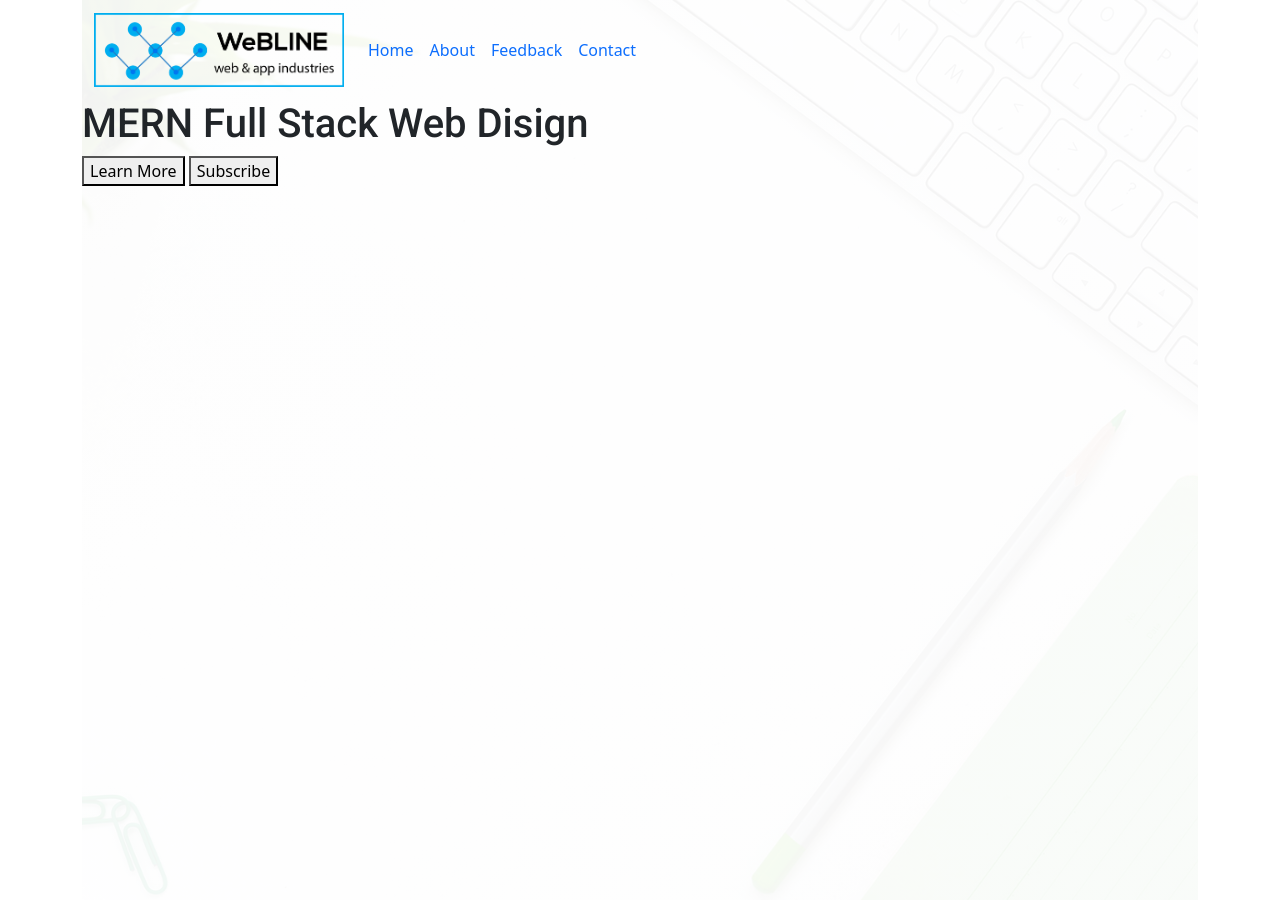
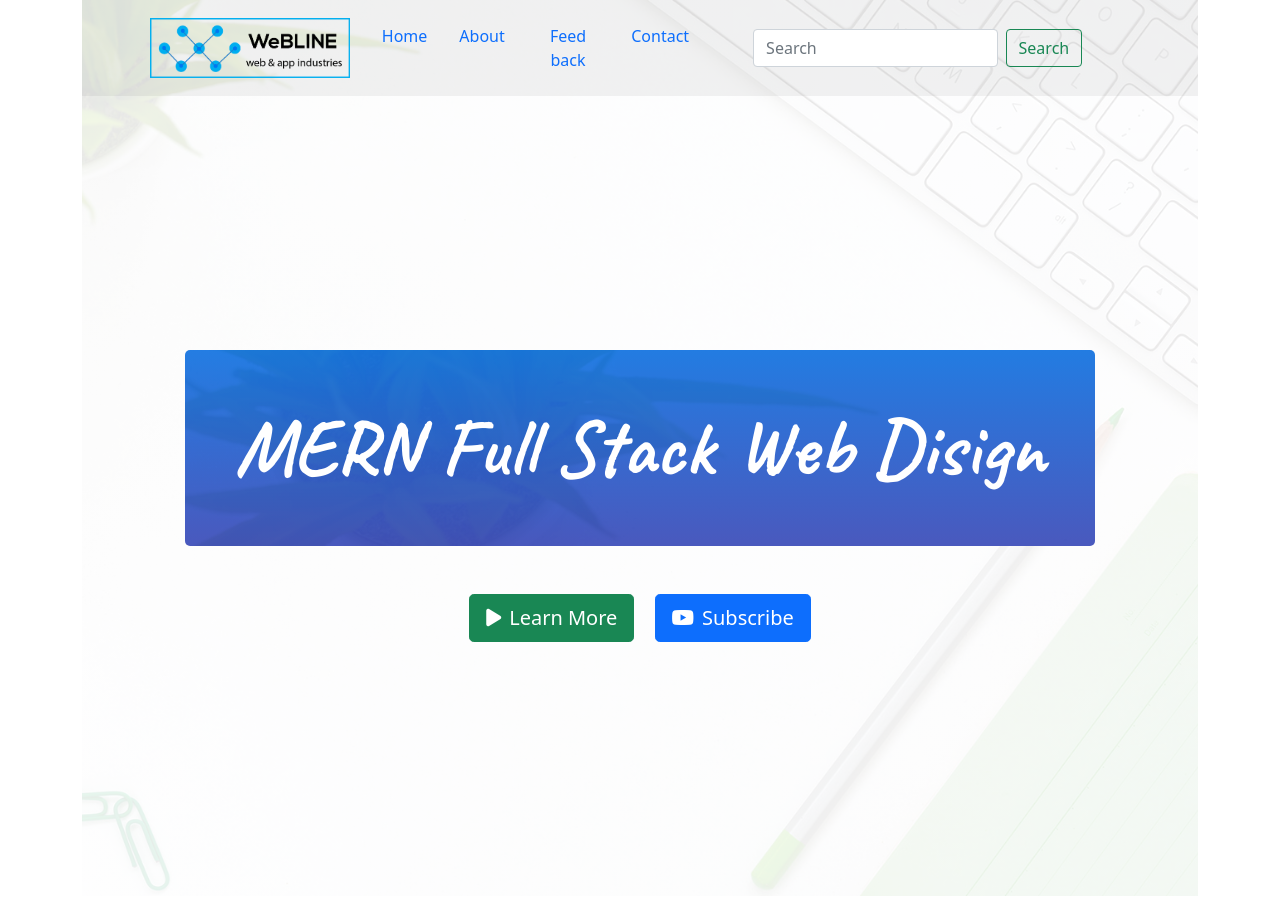
Before and after one commit to Sajomkhan/Practic, a plain HTML site: page bootstrap-project/index.html in a window 1280 px wide. Drawn offline with nearby package versions, Linux system fonts and the light colour scheme; a web font is replaced by a local one.

Commit message:
header part completd

```diff
--- a/bootstrap-project/index.css
+++ b/bootstrap-project/index.css
@@ -13,10 +13,38 @@ h1,h2,h3,h4,h5,h6{
   font-family: 'Roboto', sans-serif;
 }
 
+/* Navbar section */
+
+.navbar{
+  padding: 1% 5%;
+  background-color: rgba(0,0,0,0.05);
+}
+
+.navbar-collapse{
+  margin-right: 20px;;
+}
+
+.navbar-brand img{
+  width: 200px;
+}
+
+.nav-link{
+  margin: 8px;
+  border-radius: 5px;
+  transition: .4s;
+}
+
+.nav-link:hover{
+  background-color: rgb(193, 194, 194);
+  /* transform: scale(1.1); */
+}
+
+/* Header section */
+
 header{
   /* background-image: url("/assets/images/resister-img.jpg"); */
-  background-image: linear-gradient(rgba(255, 255, 255, 0.95),
-            rgba(255, 255, 255, 0.95)), url("/assets/images/resister-img.jpg");
+  background-image: linear-gradient(rgba(255, 255, 255, 0.9),
+            rgba(255, 255, 255, 0.9)), url("/assets/images/resister-img.jpg");
   background-position: center;
   background-attachment: fixed;
   background-repeat: no-repeat;
@@ -27,10 +55,14 @@ header{
   height: 100vh;
 }
 
-.navbar-brand img{
-  width: 250px;
+#banner h1{
+  font-family: 'Caveat', cursive;
+  font-size: 5rem;
+  font-weight: bold;
+  color: rgb(176, 142, 57);
+  background-image: linear-gradient(rgba(24, 118, 225, 0.95),
+            rgba(65, 81, 187, 0.95)), url("/assets/images/resister-img.jpg");
+  color: white;
+  padding: 50px;
+  border-radius: 5px;
 }
-/*
-.navstyle{
-  margin: 0 auto;
-} */
--- a/bootstrap-project/index.html
+++ b/bootstrap-project/index.html
@@ -1,18 +1,21 @@
-
 <!DOCTYPE html>
 <html lang="en">
+
 <head>
   <meta charset="UTF-8">
   <meta http-equiv="X-UA-Compatible" content="IE=edge">
   <meta name="viewport" content="width=device-width, initial-scale=1.0">
   <!-- fontawesom -->
-  <link rel="stylesheet" href="https://cdnjs.cloudflare.com/ajax/libs/font-awesome/6.2.1/css/all.min.css" integrity="sha512-MV7K8+y+gLIBoVD59lQIYicR65iaqukzvf/nwasF0nqhPay5w/9lJmVM2hMDcnK1OnMGCdVK+iQrJ7lzPJQd1w==" crossorigin="anonymous" referrerpolicy="no-referrer" />
+  <link rel="stylesheet" href="https://cdnjs.cloudflare.com/ajax/libs/font-awesome/6.2.1/css/all.min.css"
+    integrity="sha512-MV7K8+y+gLIBoVD59lQIYicR65iaqukzvf/nwasF0nqhPay5w/9lJmVM2hMDcnK1OnMGCdVK+iQrJ7lzPJQd1w=="
+    crossorigin="anonymous" referrerpolicy="no-referrer" />
   <!-- gootle Font -->
-  <link href="https://fonts.googleapis.com/css2?family=Brygada+1918:ital,wght@1,400;1,500;1,600&family=Montserrat:ital,wght@0,300;0,400;0,500;0,600;1,300;1,400;1,500;1,600&family=Roboto:ital,wght@0,100;0,300;0,400;0,500;0,700;0,900;1,100;1,300;1,400;1,500;1,700&family=Satisfy&family=Sevillana&family=Style+Script&family=Varela&family=Varela+Round&display=swap" rel="stylesheet">
+  <link href="https://fonts.googleapis.com/css2?family=Caveat:wght@600;700&family=Montserrat:ital,wght@0,300;0,400;0,500;0,600;1,300;1,400;1,500;1,600&family=Roboto:ital,wght@0,100;0,300;0,400;0,500;0,700;0,900;1,100;1,300;1,400;1,500;1,700&family=Satisfy&family=Varela&family=Varela+Round&display=swap" rel="stylesheet">
   <!-- CSS file link -->
   <link rel="stylesheet" href="index.css">
   <!-- Bootstrap -->
-  <link href="https://cdn.jsdelivr.net/npm/bootstrap@5.0.2/dist/css/bootstrap.min.css" rel="stylesheet" integrity="sha384-EVSTQN3/azprG1Anm3QDgpJLIm9Nao0Yz1ztcQTwFspd3yD65VohhpuuCOmLASjC" crossorigin="anonymous">
+  <link href="https://cdn.jsdelivr.net/npm/bootstrap@5.0.2/dist/css/bootstrap.min.css" rel="stylesheet"
+    integrity="sha384-EVSTQN3/azprG1Anm3QDgpJLIm9Nao0Yz1ztcQTwFspd3yD65VohhpuuCOmLASjC" crossorigin="anonymous">
 
   <title>Bootstrap</title>
   <link rel="icon" type="image/x-icon" href="/assets/logo/favicon-dot-v-png.png">
@@ -21,52 +24,63 @@
 <body>
   <div class="container">
     <header>
-        <nav class="navbar navbar-expand-sm">
+      <nav class="navbar navbar-expand-lg">
         <div class="container-fluid">
+<!-- brand-logo -->
           <a class="navbar-brand" href="#">
             <img src="/assets/logo/logo-dot-v-png.png" alt="logo">
           </a>
-            <button class="navbar-toggler" type="button" data-bs-toggle="collapse" data-bs-target="#navbarNav" aria-controls="navbarNav" aria-expanded="false" aria-label="Toggle navigation">
-              <span><i class="fas fa-bars navbar-icon"></i></span>
+          <button class="navbar-toggler" type="button" data-bs-toggle="collapse" data-bs-target="#navbarNav"
+            aria-controls="navbarNav" aria-expanded="false" aria-label="Toggle navigation">
+            <span><i class="fas fa-bars"></i></span>
           </button>
-            <div class="collapse navbar-collapse" id="navbarNav">
+<!-- lavbar link -->
+          <div class="collapse navbar-collapse justify-content-center me-lg-5" id="navbarNav">
             <ul class="navbar-nav ">
               <li class="nav-item">
-                  <a class="nav-link active" href="#">Home</a>
+                <a class="nav-link text-center text-md-center" href="#">Home</a>
               </li>
               <li class="nav-item">
-                  <a class="nav-link" href="#">About</a>
+                <a class="nav-link text-center text-md-center" href="#">About</a>
               </li>
               <li class="nav-item">
-                  <a class="nav-link" href="#">Feedback</a>
+                <a class="nav-link text-center text-md-center" href="#">Feed back</a>
               </li>
               <li class="nav-item">
-                  <a class="nav-link" href="#">Contact</a>
+                <a class="nav-link text-center text-md-center" href="#">Contact</a>
               </li>
             </ul>
+<!-- search bar -->
+            <form class="d-flex ms-lg-5">
+              <input class="form-control me-2" type="search" placeholder="Search" aria-label="Search">
+              <button class="btn btn-outline-success" type="submit">Search</button>
+            </form>
           </div>
         </div>
       </nav>
+<!-- banner for header section-->
       <section id="banner">
-          <div class="banar-container">
-            <div class="banner-contents">
-              <h1>MERN Full Stack Web Disign</h1>
-              <button>Learn More</button>
-              <button>Subscribe</button>
+        <div class="banar-container d-flex justify-content-center align-items-center">
+          <div class="banner-contents text-center">
+            <h1 class="head-line mb-5">MERN Full Stack Web Disign</h1>
+            <button class="btn btn-success btn-lg me-3"><i class="fas fa-play me-2" onclick="location.href='#learnMorePage'"></i>Learn More</button>
+            <button class="btn btn-primary btn-lg "><i class="fab fa-youtube me-2" onclick="window.open('https://www.youtube.com/watch?v=VWyqfkZwMaY&t=362s&ab_channel=AnisulIslam')" class="request-callback"></i>Subscribe</button>
           </div>
         </div>
-
       </section>
 
     </header>
+
     <main>
+    </main>
 
-      </main>
     <footer>
-
     </footer>
   </div>
 
-  <script src="https://cdn.jsdelivr.net/npm/bootstrap@5.0.2/dist/js/bootstrap.bundle.min.js" integrity="sha384-MrcW6ZMFYlzcLA8Nl+NtUVF0sA7MsXsP1UyJoMp4YLEuNSfAP+JcXn/tWtIaxVXM" crossorigin="anonymous"></script>
+  <script src="https://cdn.jsdelivr.net/npm/bootstrap@5.0.2/dist/js/bootstrap.bundle.min.js"
+    integrity="sha384-MrcW6ZMFYlzcLA8Nl+NtUVF0sA7MsXsP1UyJoMp4YLEuNSfAP+JcXn/tWtIaxVXM"
+    crossorigin="anonymous"></script>
 </body>
+
 </html>
--- a/index.css
+++ b/index.css
@@ -12,25 +12,3 @@ html{
 h1,h2,h3,h4,h5,h6{
   font-family: 'Roboto', sans-serif;
 }
-
-header{
-  /* background-image: url("/assets/images/resister-img.jpg"); */
-  background-image: linear-gradient(rgba(255, 255, 255, 0.95),
-            rgba(255, 255, 255, 0.95)), url("/assets/images/resister-img.jpg");
-  background-position: center;
-  background-attachment: fixed;
-  background-repeat: no-repeat;
-  background-size: cover;
-}
-
-.banar-container{
-  height: 100vh;
-}
-
-.navbar-brand img{
-  width: 250px;
-}
-/*
-.navstyle{
-  margin: 0 auto;
-} */
```
Also changed, not shown: index.html (+10 -45 lines). Lines whose indentation alone changed are shown as unchanged.
